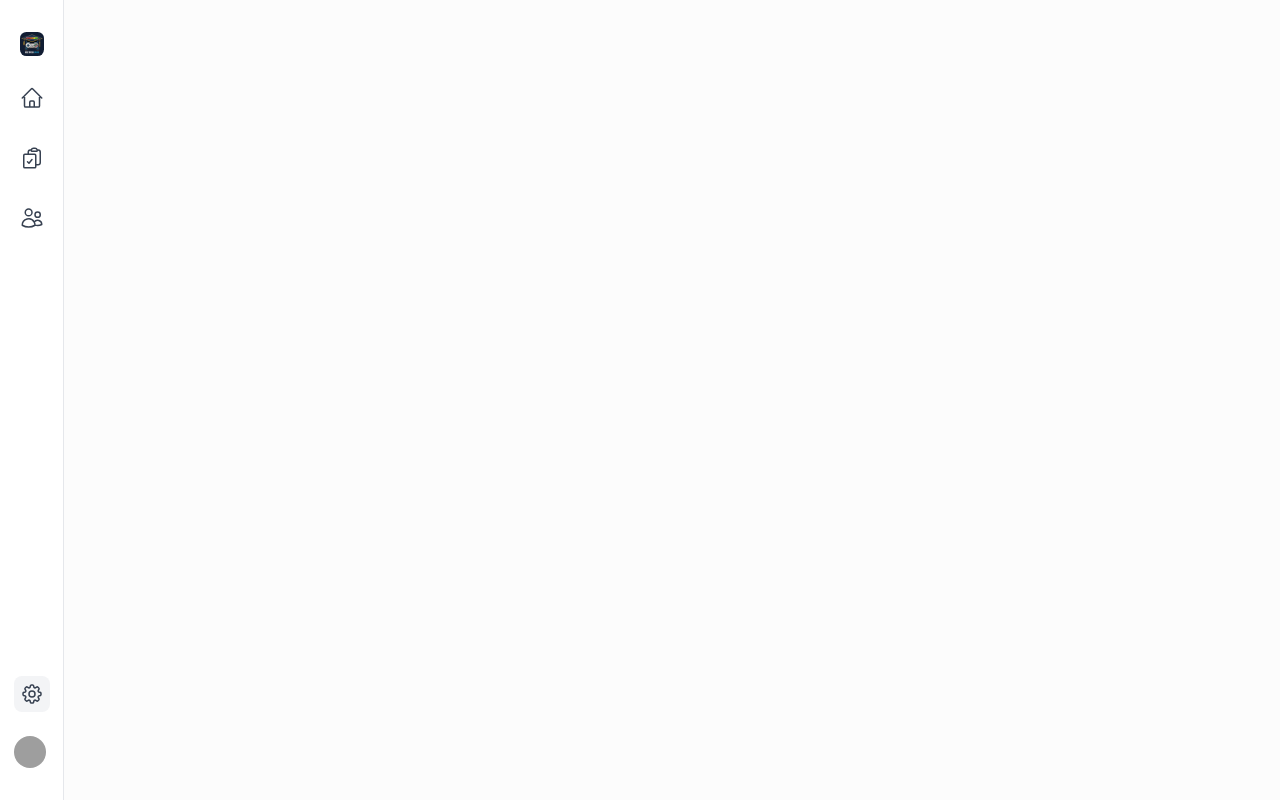
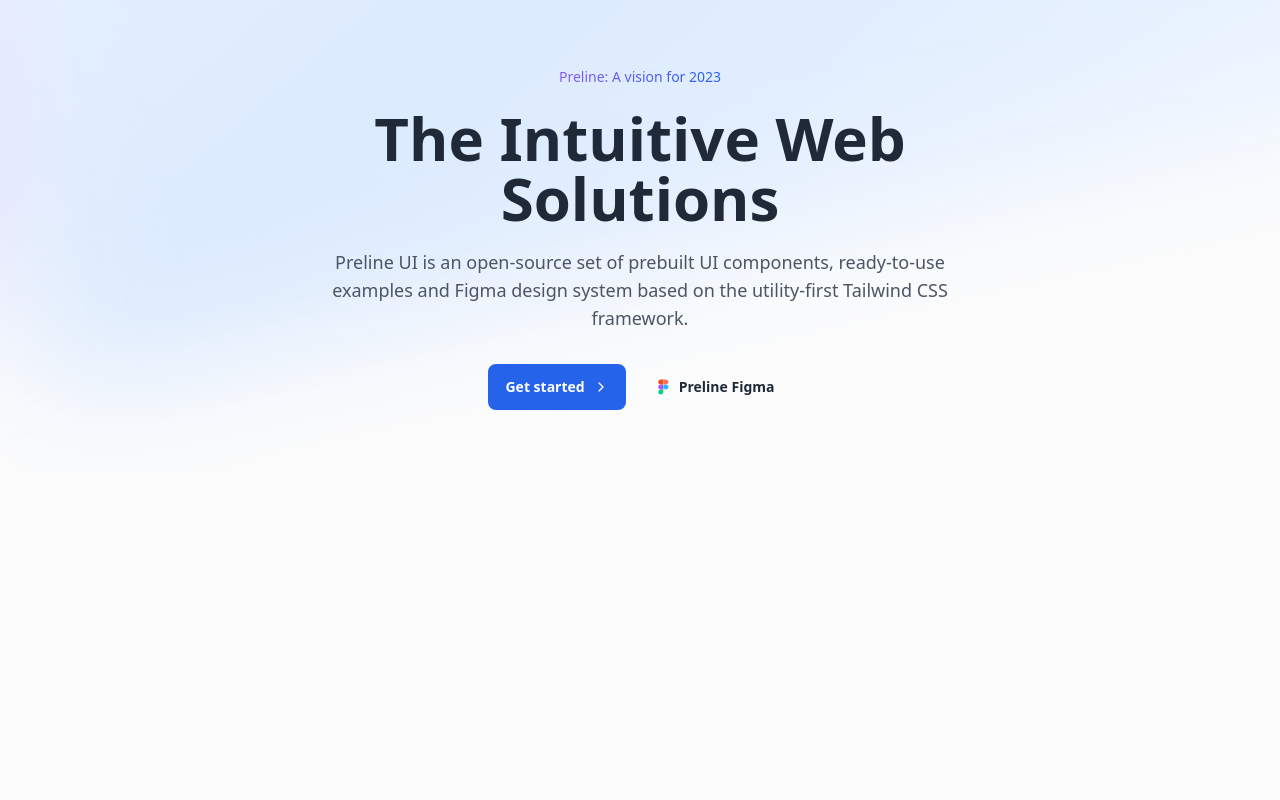
Before and after one commit to braeddy/RetroUni, a website: page index.html in a window 1280 px wide. Drawn offline with Linux system fonts and the light colour scheme; grey boxes are pictures that could not be loaded.

Commit message:
Renamed old index.html in dashboard.html, created a new index.html file with new homepage

```diff
--- a/index.html
+++ b/index.html
@@ -5,49 +5,58 @@
     <meta name="viewport" content="width=device-width, initial-scale=1.0">
     <title>Document</title>
     <link rel="stylesheet" href="css/style.css">
-    <html data-theme="retro"></html>
 </head>
 <body>
-    <aside class="flex flex-col items-center w-16 h-screen py-8 overflow-y-auto bg-white border-r rtl:border-l rtl:border-r-0 dark:bg-gray-900 dark:border-gray-700">
-        <nav class="flex flex-col flex-1 space-y-6  items-center">
-            <a href="#">
-                <img class="w-auto h-6 rounded-badge" src="Images/logo.jpg" alt="">
-            </a>
+        <!-- Hero -->
+    <div class="relative overflow-hidden">
+        <!-- Gradients -->
+        <div aria-hidden="true" class="flex absolute -top-96 start-1/2 transform -translate-x-1/2">
+        <div class="bg-gradient-to-r from-violet-300/50 to-purple-100 blur-3xl w-[25rem] h-[44rem] rotate-[-60deg] transform -translate-x-[10rem] dark:from-violet-900/50 dark:to-purple-900"></div>
+        <div class="bg-gradient-to-tl from-blue-50 via-blue-100 to-blue-50 blur-3xl w-[90rem] h-[50rem] rounded-fulls origin-top-left -rotate-12 -translate-x-[15rem] dark:from-indigo-900/70 dark:via-indigo-900/70 dark:to-blue-900/70"></div>
+        </div>
+        <!-- End Gradients -->
 
-            <a href="#" class="p-1.5 text-gray-700 focus:outline-nones transition-colors duration-200 rounded-lg dark:text-gray-200 dark:hover:bg-gray-800 hover:bg-gray-100">
-                <svg xmlns="http://www.w3.org/2000/svg" fill="none" viewBox="0 0 24 24" stroke-width="1.5" stroke="currentColor" class="w-6 h-6">
-                    <path stroke-linecap="round" stroke-linejoin="round" d="M2.25 12l8.954-8.955c.44-.439 1.152-.439 1.591 0L21.75 12M4.5 9.75v10.125c0 .621.504 1.125 1.125 1.125H9.75v-4.875c0-.621.504-1.125 1.125-1.125h2.25c.621 0 1.125.504 1.125 1.125V21h4.125c.621 0 1.125-.504 1.125-1.125V9.75M8.25 21h8.25" />
+        <div class="relative z-10">
+        <div class="max-w-[85rem] mx-auto px-4 sm:px-6 lg:px-8 py-10 lg:py-16">
+            <div class="max-w-2xl text-center mx-auto">
+            <p class="inline-block text-sm font-medium bg-clip-text bg-gradient-to-l from-blue-600 to-violet-500 text-transparent dark:from-blue-400 dark:to-violet-400">
+                Preline: A vision for 2023
+            </p>
+
+            <!-- Title -->
+            <div class="mt-5 max-w-2xl">
+                <h1 class="block font-semibold text-gray-800 text-4xl md:text-5xl lg:text-6xl dark:text-neutral-200">
+                The Intuitive Web Solutions
+                </h1>
+            </div>
+            <!-- End Title -->
+
+            <div class="mt-5 max-w-3xl">
+                <p class="text-lg text-gray-600 dark:text-neutral-400">Preline UI is an open-source set of prebuilt UI components, ready-to-use examples and Figma design system based on the utility-first Tailwind CSS framework.</p>
+            </div>
+
+            <!-- Buttons -->
+            <div class="mt-8 gap-3 flex justify-center">
+                <a class="py-3 px-4 inline-flex items-center gap-x-2 text-sm font-semibold rounded-lg border border-transparent bg-blue-600 text-white hover:bg-blue-700 disabled:opacity-50 disabled:pointer-events-none" href="login.html">
+                Get started
+                <svg class="flex-shrink-0 size-4" xmlns="http://www.w3.org/2000/svg" width="24" height="24" viewBox="0 0 24 24" fill="none" stroke="currentColor" stroke-width="2" stroke-linecap="round" stroke-linejoin="round"><path d="m9 18 6-6-6-6"/></svg>
+                </a>
+                <a class="py-3 px-4 inline-flex items-center gap-x-2 text-sm font-semibold rounded-lg border border-transparent text-gray-800 hover:bg-gray-100 disabled:opacity-50 disabled:pointer-events-none dark:text-white dark:hover:bg-neutral-800" href="#">
+                <svg class="flex-shrink-0 size-4" width="19" height="18" viewBox="0 0 19 18" fill="none" xmlns="http://www.w3.org/2000/svg">
+                    <path d="M6.875 18C8.531 18 9.875 16.656 9.875 15V12H6.875C5.219 12 3.875 13.344 3.875 15C3.875 16.656 5.219 18 6.875 18Z" fill="#0ACF83"></path>
+                    <path d="M3.875 9C3.875 7.344 5.219 6 6.875 6H9.875V12H6.875C5.219 12 3.875 10.656 3.875 9Z" fill="#A259FF"></path>
+                    <path d="M3.875 3C3.875 1.344 5.219 0 6.875 0H9.875V6H6.875C5.219 6 3.875 4.656 3.875 3Z" fill="#F24E1E"></path>
+                    <path d="M9.87501 0H12.875C14.531 0 15.875 1.344 15.875 3C15.875 4.656 14.531 6 12.875 6H9.87501V0Z" fill="#FF7262"></path>
+                    <path d="M15.875 9C15.875 10.656 14.531 12 12.875 12C11.219 12 9.87501 10.656 9.87501 9C9.87501 7.344 11.219 6 12.875 6C14.531 6 15.875 7.344 15.875 9Z" fill="#1ABCFE"></path>
                 </svg>
-            </a>
-
-            <a href="#" class="p-1.5 text-gray-700 focus:outline-nones transition-colors duration-200 rounded-lg dark:text-gray-200 dark:hover:bg-gray-800 hover:bg-gray-100">
-                <svg xmlns="http://www.w3.org/2000/svg" fill="none" viewBox="0 0 24 24" stroke-width="1.5" stroke="currentColor" class="w-6 h-6">
-                    <path stroke-linecap="round" stroke-linejoin="round" d="M11.35 3.836c-.065.21-.1.433-.1.664 0 .414.336.75.75.75h4.5a.75.75 0 00.75-.75 2.25 2.25 0 00-.1-.664m-5.8 0A2.251 2.251 0 0113.5 2.25H15c1.012 0 1.867.668 2.15 1.586m-5.8 0c-.376.023-.75.05-1.124.08C9.095 4.01 8.25 4.973 8.25 6.108V8.25m8.9-4.414c.376.023.75.05 1.124.08 1.131.094 1.976 1.057 1.976 2.192V16.5A2.25 2.25 0 0118 18.75h-2.25m-7.5-10.5H4.875c-.621 0-1.125.504-1.125 1.125v11.25c0 .621.504 1.125 1.125 1.125h9.75c.621 0 1.125-.504 1.125-1.125V18.75m-7.5-10.5h6.375c.621 0 1.125.504 1.125 1.125v9.375m-8.25-3l1.5 1.5 3-3.75" />
-                </svg>
-            </a>
-
-            <a href="#" class="p-1.5 text-gray-700 focus:outline-nones transition-colors duration-200 rounded-lg dark:text-gray-200 dark:hover:bg-gray-800 hover:bg-gray-100">
-                <svg xmlns="http://www.w3.org/2000/svg" fill="none" viewBox="0 0 24 24" stroke-width="1.5" stroke="currentColor" class="w-6 h-6">
-                    <path stroke-linecap="round" stroke-linejoin="round" d="M15 19.128a9.38 9.38 0 002.625.372 9.337 9.337 0 004.121-.952 4.125 4.125 0 00-7.533-2.493M15 19.128v-.003c0-1.113-.285-2.16-.786-3.07M15 19.128v.106A12.318 12.318 0 018.624 21c-2.331 0-4.512-.645-6.374-1.766l-.001-.109a6.375 6.375 0 0111.964-3.07M12 6.375a3.375 3.375 0 11-6.75 0 3.375 3.375 0 016.75 0zm8.25 2.25a2.625 2.625 0 11-5.25 0 2.625 2.625 0 015.25 0z" />
-                </svg>
-            </a>
-        </nav>
-
-        <div class="flex flex-col space-y-6">
-            <a href="#" class="p-1.5 text-gray-700 focus:outline-nones transition-colors duration-200 rounded-lg dark:text-gray-200 dark:bg-gray-800 bg-gray-100">
-                <svg xmlns="http://www.w3.org/2000/svg" fill="none" viewBox="0 0 24 24" stroke-width="1.5" stroke="currentColor" class="w-6 h-6">
-                    <path stroke-linecap="round" stroke-linejoin="round" d="M10.343 3.94c.09-.542.56-.94 1.11-.94h1.093c.55 0 1.02.398 1.11.94l.149.894c.07.424.384.764.78.93.398.164.855.142 1.205-.108l.737-.527a1.125 1.125 0 011.45.12l.773.774c.39.389.44 1.002.12 1.45l-.527.737c-.25.35-.272.806-.107 1.204.165.397.505.71.93.78l.893.15c.543.09.94.56.94 1.109v1.094c0 .55-.397 1.02-.94 1.11l-.893.149c-.425.07-.765.383-.93.78-.165.398-.143.854.107 1.204l.527.738c.32.447.269 1.06-.12 1.45l-.774.773a1.125 1.125 0 01-1.449.12l-.738-.527c-.35-.25-.806-.272-1.203-.107-.397.165-.71.505-.781.929l-.149.894c-.09.542-.56.94-1.11.94h-1.094c-.55 0-1.019-.398-1.11-.94l-.148-.894c-.071-.424-.384-.764-.781-.93-.398-.164-.854-.142-1.204.108l-.738.527c-.447.32-1.06.269-1.45-.12l-.773-.774a1.125 1.125 0 01-.12-1.45l.527-.737c.25-.35.273-.806.108-1.204-.165-.397-.505-.71-.93-.78l-.894-.15c-.542-.09-.94-.56-.94-1.109v-1.094c0-.55.398-1.02.94-1.11l.894-.149c.424-.07.765-.383.93-.78.165-.398.143-.854-.107-1.204l-.527-.738a1.125 1.125 0 01.12-1.45l.773-.773a1.125 1.125 0 011.45-.12l.737.527c.35.25.807.272 1.204.107.397-.165.71-.505.78-.929l.15-.894z" />
-                    <path stroke-linecap="round" stroke-linejoin="round" d="M15 12a3 3 0 11-6 0 3 3 0 016 0z" />
-                </svg>
-            </a>
-
-            <a href="#">
-                <img class="object-cover w-8 h-8 rounded-full" src="https://images.unsplash.com/photo-1570295999919-56ceb5ecca61?ixlib=rb-4.0.3&ixid=MnwxMjA3fDB8MHxwaG90by1wYWdlfHx8fGVufDB8fHx8&auto=format&fit=facearea&facepad=4&w=880&h=880&q=100" alt="" />
-            </a>
+                Preline Figma
+                </a>
+            </div>
+            <!-- End Buttons -->
+            </div>
         </div>
-    </aside>
-
-
-
+        </div>
+    </div>
+    <!-- End Hero -->
 </body>
 </html>
--- a/package.json
+++ b/package.json
@@ -11,6 +11,7 @@
   "author": "",
   "license": "ISC",
   "devDependencies": {
+    "@tailwindcss/forms": "^0.5.7",
     "daisyui": "^4.10.2",
     "tailwindcss": "^3.4.3"
   },
--- a/tailwind.config.js
+++ b/tailwind.config.js
@@ -7,7 +7,8 @@
   },
   plugins: [require('daisyui'),
             require('preline/plugin'),
-            require("rippleui")],
+            require("rippleui"),
+            require('@tailwindcss/forms'),],
   daisyui: {
     themes: [
       "light",
```
Also changed, not shown: dashboard.html (added, +53 -0 lines), login.html (+1 -1 lines), css/style.css, 1 other file.
